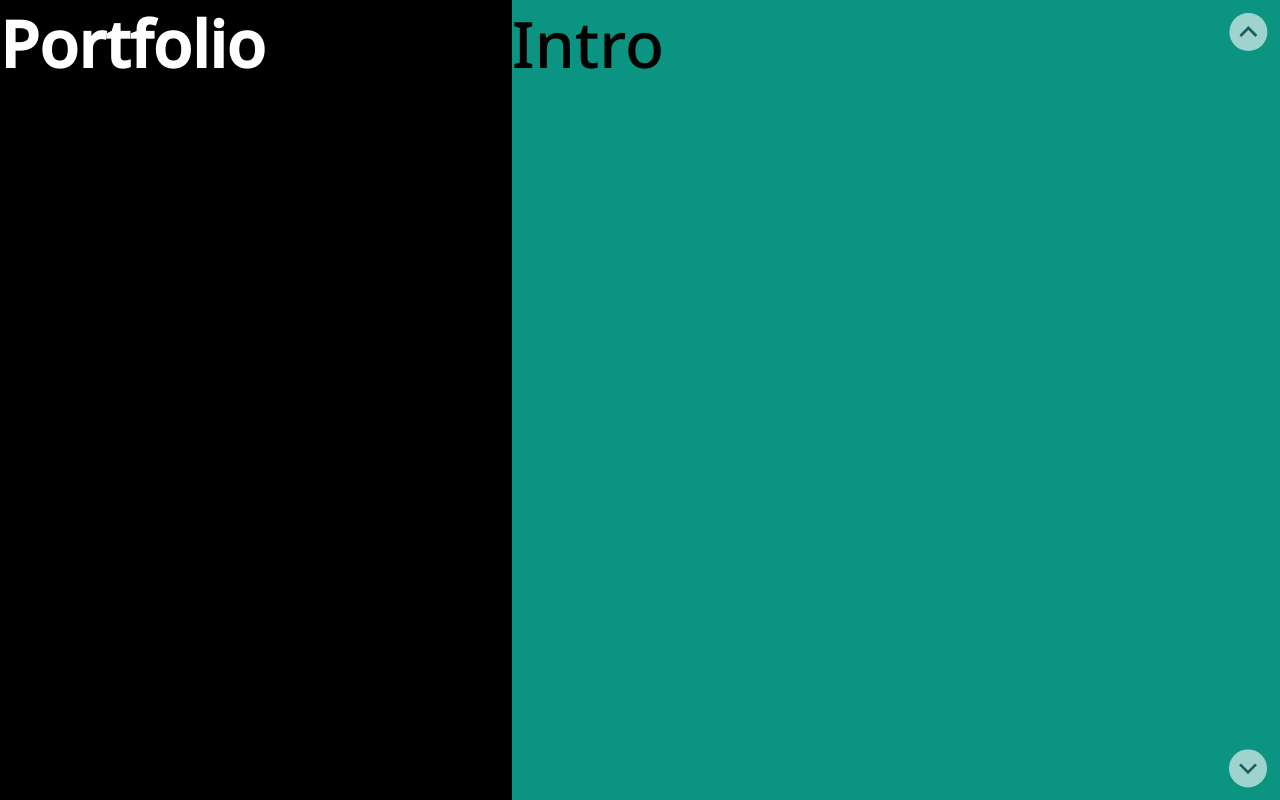
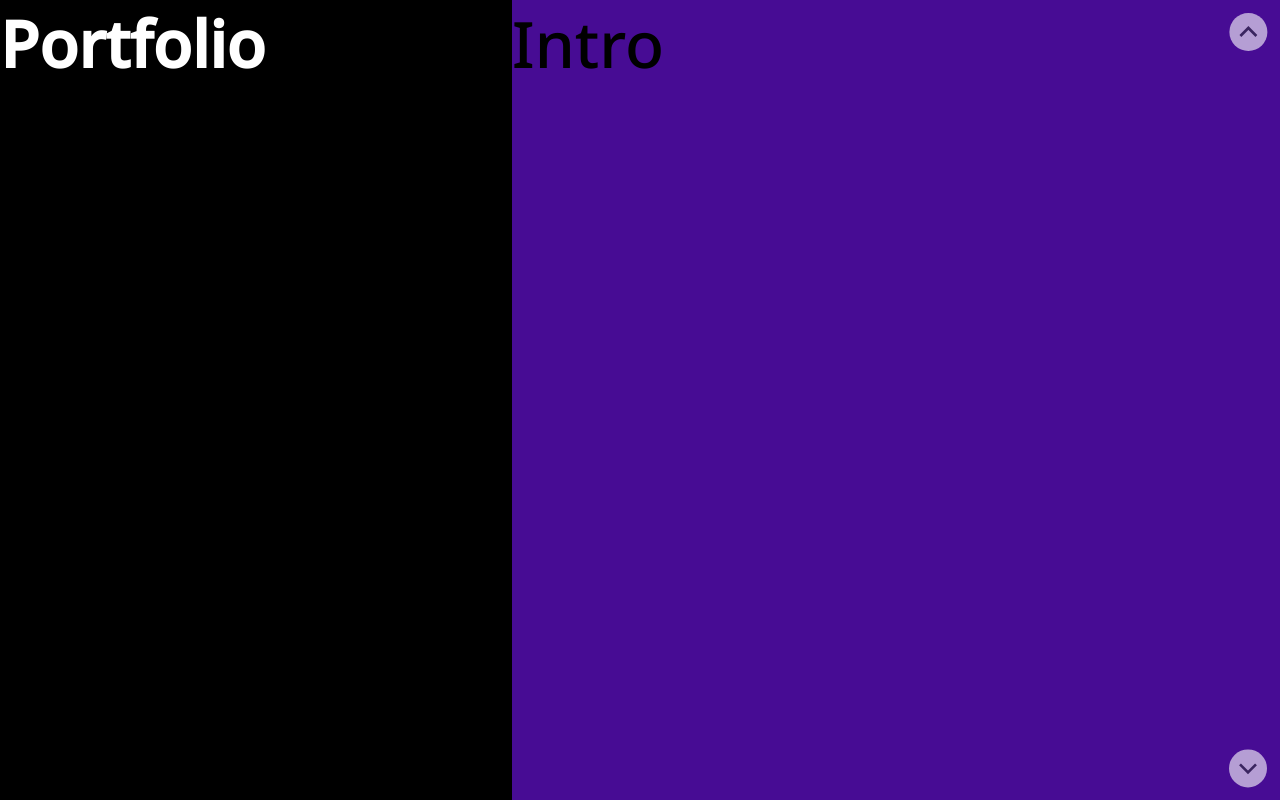
Before and after one commit to GuztaJF-DS/portfolio, a Next.js app: page / in a window 1280 px wide. Built offline with nearby package versions, Linux system fonts and the light colour scheme.

Commit message:
fix: fixed issue with swipping on touch

```diff
--- a/src/components/atoms/DetailsContent/index.tsx
+++ b/src/components/atoms/DetailsContent/index.tsx
@@ -1,17 +1,16 @@
 import React, { ReactNode } from 'react';
-import {
-  MainContainer,
-} from './style';
+import { MainContainer } from './style';
 
-interface DetailsProp{
-  children?: ReactNode,
-  backgroundColor:string,
+interface DetailsProp {
+  children?: ReactNode;
+  backgroundColor: string;
 }
 
-export default function DetailsContent({children, backgroundColor}:DetailsProp) {
+export default function DetailsContent({
+  children,
+  backgroundColor,
+}: DetailsProp) {
   return (
-    <MainContainer backgroundColor={backgroundColor}>
-      {children}
-    </MainContainer>
+    <MainContainer backgroundColor={backgroundColor}>{children}</MainContainer>
   );
 }
--- a/src/components/organisms/AboutSlide/index.tsx
+++ b/src/components/organisms/AboutSlide/index.tsx
@@ -1,13 +1,11 @@
 import React from 'react';
-import {
-  Title,
-} from './style';
+import { Title } from './style';
 import PrimaryContent from '@/components/atoms/PrimaryContent';
 import DetailsContent from '@/components/atoms/DetailsContent';
 import SlideContainer from '@/components/atoms/SlideContainer';
 // import useTranslation from 'next-translate/useTranslation';
 
-export default function AboutSlide() {;
+export default function AboutSlide() {
   // const { t } = useTranslation('common');
   return (
     <SlideContainer>
--- a/src/components/organisms/IntroSlide/index.tsx
+++ b/src/components/organisms/IntroSlide/index.tsx
@@ -1,20 +1,18 @@
 import React from 'react';
-import {
-  Title,
-} from './style';
+import { Title } from './style';
 import PrimaryContent from '@/components/atoms/PrimaryContent';
 import DetailsContent from '@/components/atoms/DetailsContent';
 import SlideContainer from '@/components/atoms/SlideContainer';
 // import useTranslation from 'next-translate/useTranslation';
 
-export default function IntroSlide() {;
+export default function IntroSlide() {
   // const { t } = useTranslation('common');
   return (
     <SlideContainer>
       <PrimaryContent>
         <Title>Portfolio</Title>
       </PrimaryContent>
-      <DetailsContent backgroundColor={'#0c9482'}>Intro</DetailsContent>
+      <DetailsContent backgroundColor={'#470c94'}>Intro</DetailsContent>
     </SlideContainer>
   );
 }
--- a/src/components/organisms/ProjectsSlide/index.tsx
+++ b/src/components/organisms/ProjectsSlide/index.tsx
@@ -1,20 +1,18 @@
 import React from 'react';
-import {
-  Title,
-} from './style';
+import { Title } from './style';
 import SlideContainer from '@/components/atoms/SlideContainer';
 import PrimaryContent from '@/components/atoms/PrimaryContent';
 import DetailsContent from '@/components/atoms/DetailsContent';
 // import useTranslation from 'next-translate/useTranslation';
 
-export default function ProjectsSlide() {;
+export default function ProjectsSlide() {
   // const { t } = useTranslation('common');
   return (
     <SlideContainer>
       <PrimaryContent>
         <Title>Portfolio</Title>
       </PrimaryContent>
-          <DetailsContent backgroundColor={'#0c9423'}>Projects</DetailsContent>
+      <DetailsContent backgroundColor={'#0c9482'}>Projects</DetailsContent>
     </SlideContainer>
   );
 }
--- a/src/components/template/MainPage/index.tsx
+++ b/src/components/template/MainPage/index.tsx
@@ -1,8 +1,5 @@
 import React, { useEffect, useRef, useState } from 'react';
-import {
-  MainContainer,
-  SlideButton,
-} from './style';
+import { MainContainer, SlideButton } from './style';
 import Image from 'next/image';
 import { useSwipeable } from 'react-swipeable';
 import IntroSlide from '@/components/organisms/IntroSlide';
@@ -29,13 +26,14 @@ export default function MainPage() {
   }
 
   useEffect(() => {
-    if (MainRef.current) {
-      MainRef.current.addEventListener('wheel', handleScroll, { passive: true });
+    const currentRef = MainRef?.current;
+    if (currentRef) {
+      currentRef.addEventListener('wheel', handleScroll, {
+        passive: true,
+      });
 
       return () => {
-        if (MainRef.current) {
-          MainRef.current.removeEventListener('wheel', handleScroll);
-        }
+        currentRef.removeEventListener('wheel', handleScroll);
       };
     }
   }, [MainRef, currentSlide]);
@@ -65,30 +63,18 @@ export default function MainPage() {
   }
 
   return (
-    <>
-      <MainContainer {...Swipehandlers} currentSlide={currentSlide} ref={MainRef}>
+    <div {...Swipehandlers}>
+      <MainContainer currentSlide={currentSlide} ref={MainRef}>
         <IntroSlide />
         <AboutSlide />
         <ProjectsSlide />
       </MainContainer>
       <SlideButton onClick={() => PreviousSlide()} prev>
-      <Image
-        priority
-        src="/pointer.svg"
-        height={32}
-        width={32}
-        alt="svg"
-      />
+        <Image priority src="/pointer.svg" height={32} width={32} alt="svg" />
       </SlideButton>
       <SlideButton onClick={() => NextSlide()}>
-        <Image
-          priority
-          src="/pointer.svg"
-          height={32}
-          width={32}
-          alt="svg"
-        />
+        <Image priority src="/pointer.svg" height={32} width={32} alt="svg" />
       </SlideButton>
-    </>
+    </div>
   );
 }
--- a/src/interfaces/common.d.ts
+++ b/src/interfaces/common.d.ts
@@ -1,3 +1,3 @@
-export interface PropWithChild{
-    children?: ReactNode;
-  }
+export interface PropWithChild {
+  children?: ReactNode;
+}
```
Also changed, not shown: src/components/atoms/PrimaryContent/index.tsx (+3 -9 lines), src/components/atoms/SlideContainer/index.tsx (+3 -9 lines), src/components/atoms/DetailsContent/style.ts (line endings or trailing spaces), src/components/template/MainPage/style.ts (line endings or trailing spaces).
